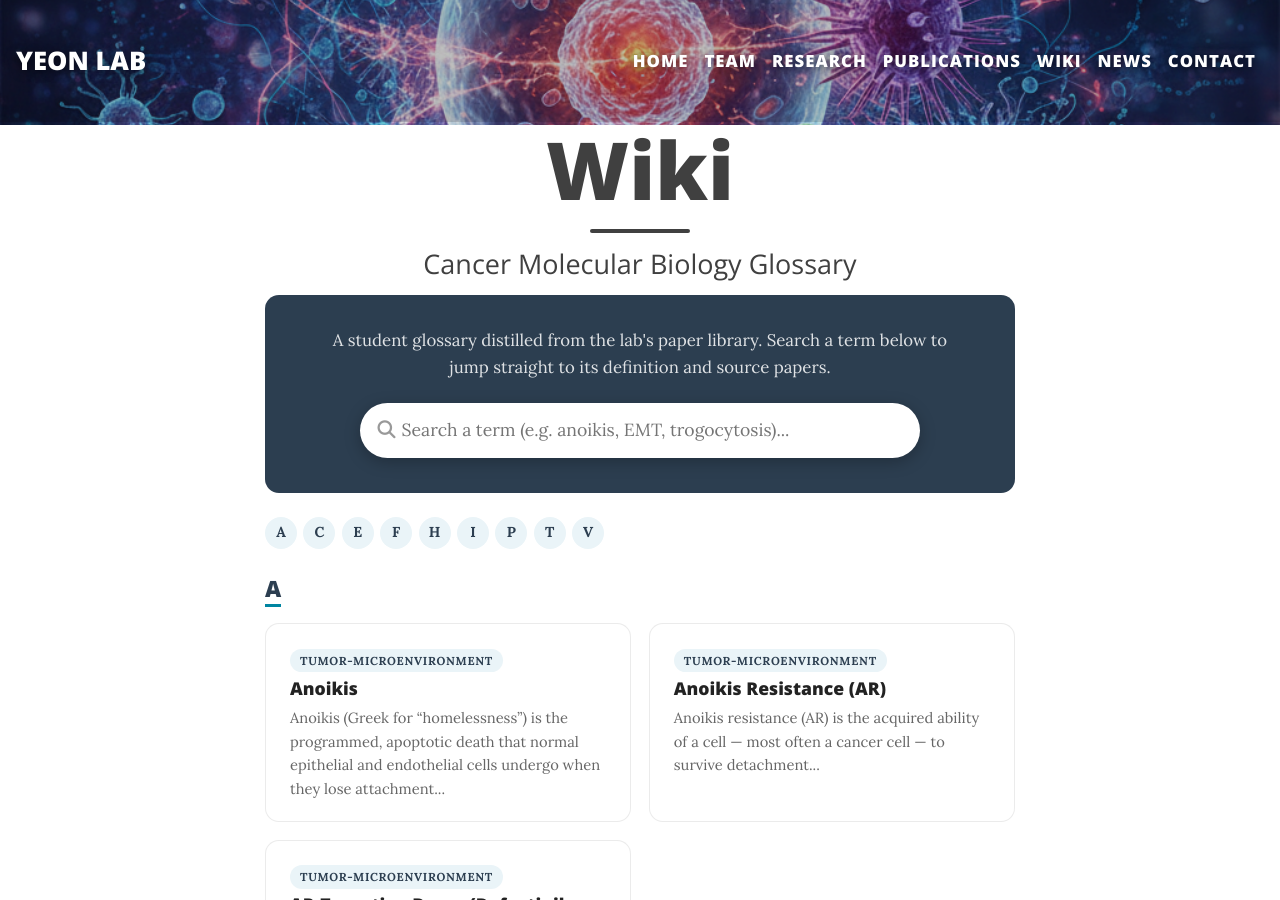
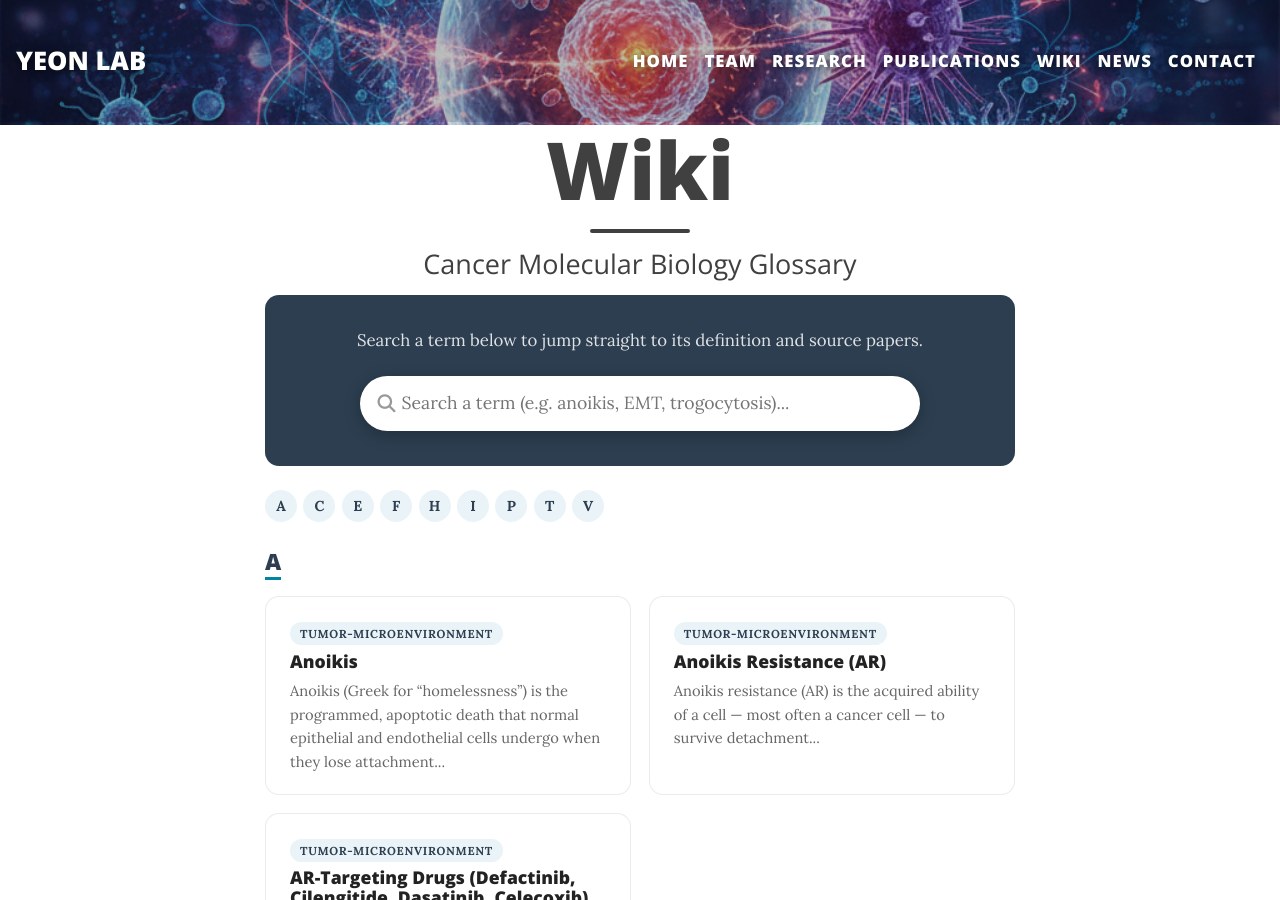
Before and after one commit to mjyeon0807-hub/mjyeon0807-hub.github.io, a Jekyll site: the page built from wiki.md, in a window 1280 px wide and 900 px high. Built offline with Jekyll 4.4.1, drawn with Linux system fonts in a browser that asks for light colours.

Commit message:
Narrow wiki search to term titles and trim hero copy
Search was matching against full definition text; scope it to titles
only so results stay precise. Also drops the redundant intro sentence
above the search box.

Co-Authored-By: Claude Sonnet 5 <noreply@anthropic.com>

```diff
--- a/_layouts/wiki-search.html
+++ b/_layouts/wiki-search.html
@@ -8,7 +8,7 @@ layout: base
     <div class="col-lg-10 offset-lg-1">
 
       <div class="wiki-hero-band">
-        <p class="wiki-hero-sub">A student glossary distilled from the lab's paper library. Search a term below to jump straight to its definition and source papers.</p>
+        <p class="wiki-hero-sub">Search a term below to jump straight to its definition and source papers.</p>
         <div class="wiki-search-box">
           <i class="fas fa-search wiki-search-icon" aria-hidden="true"></i>
           <input type="text" id="wiki-search-input" placeholder="Search a term (e.g. anoikis, EMT, trogocytosis)..." autocomplete="off">
@@ -34,7 +34,7 @@ layout: base
             <h2 class="wiki-letter-heading">{{ group.name }}</h2>
             <div class="wiki-term-grid">
               {% for term in group.items %}
-                <a class="wiki-term-card" href="{{ term.url | relative_url }}" data-search="{{ term.title | append: ' ' | append: term.content | strip_html | downcase | escape }}">
+                <a class="wiki-term-card" href="{{ term.url | relative_url }}" data-search="{{ term.title | downcase | escape }}">
                   {% if term.category %}<span class="wiki-tag">{{ term.category }}</span>{% endif %}
                   <h3>{{ term.title }}</h3>
                   <p>{{ term.content | strip_html | truncatewords: 20 }}</p>
```
